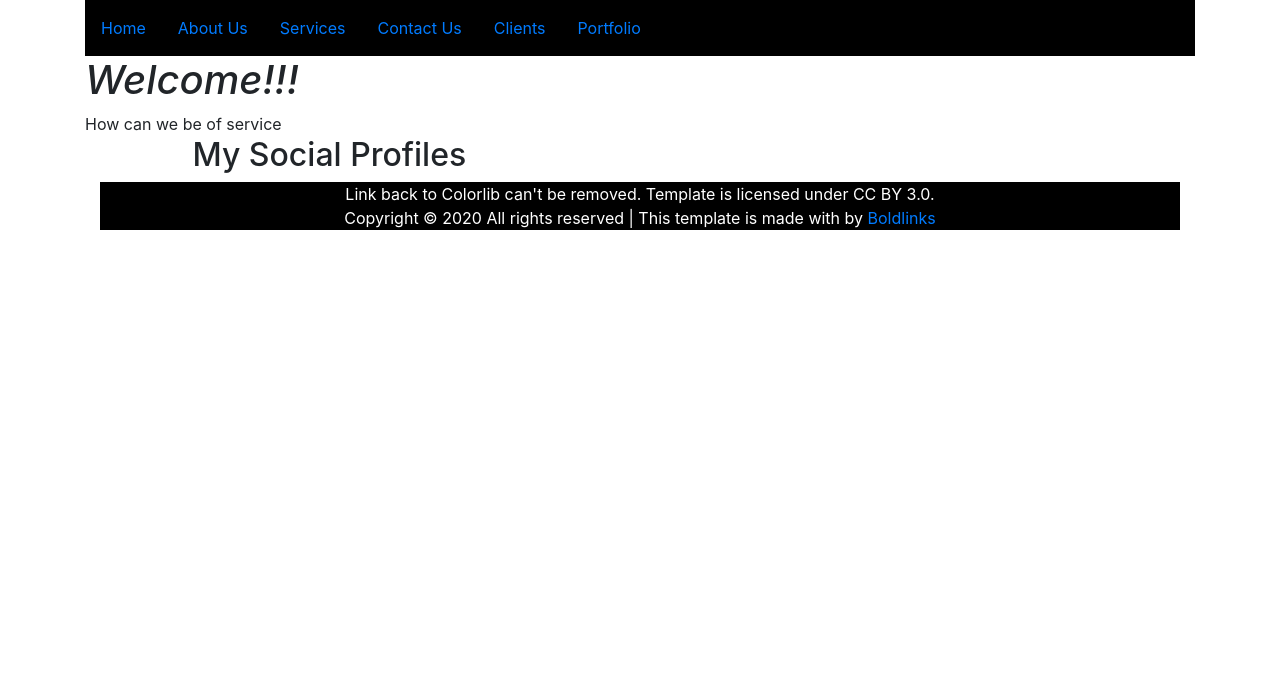
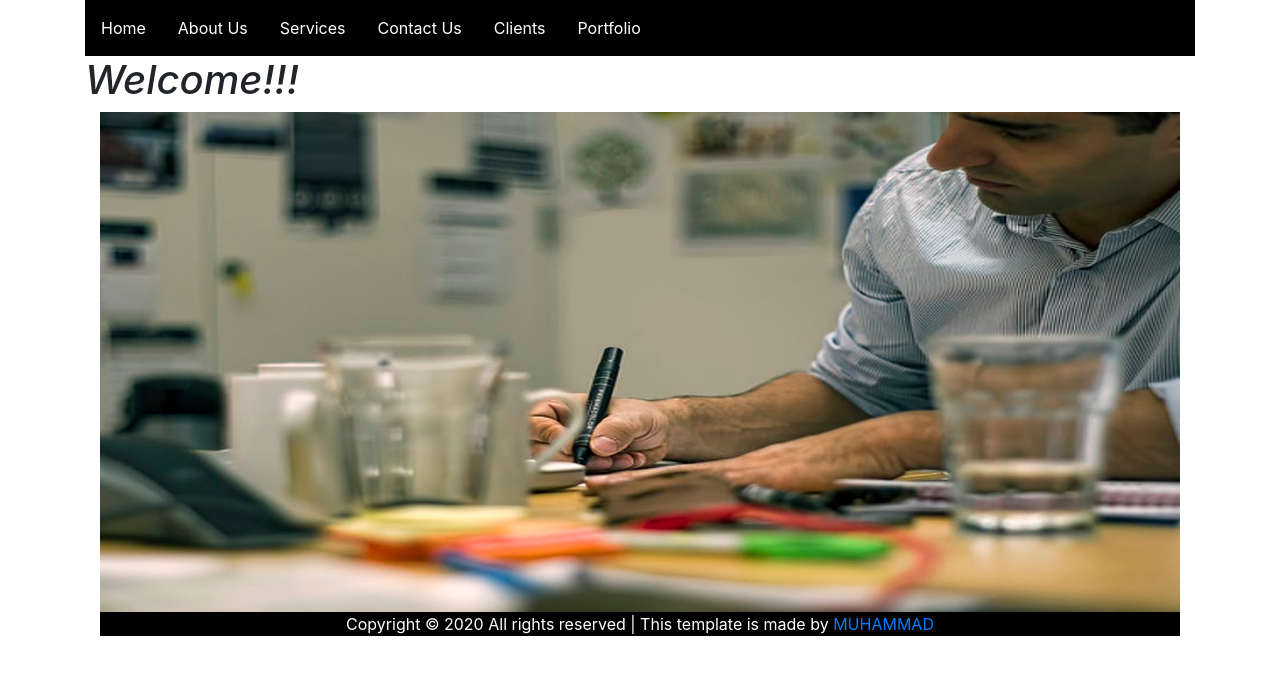
Before and after one commit to Muhammedojo/React, a React (Create React App) app: page / in a window 1280 px wide. Shown: the top 674 px of the page. Built offline with nearby package versions, Linux system fonts and the light colour scheme.

Commit message:
Adding img to the home page

```diff
--- a/src/component/Footer.jsx
+++ b/src/component/Footer.jsx
@@ -5,12 +5,9 @@ function Footer() {
         <footer className="footer-section">
             <div className="container text-center">
                 <div className="copyright" style={{background:"black", color:"white"}}>
-                    <div>
-                        Link back to Colorlib can't be removed. Template is licensed under CC BY 3.0.
-                    </div>
                          <div>
-         Copyright &copy; 2020 All rights reserved | This template is made with
-<i className="fa fa-heart-o" aria-hidden="true"></i> by <a href="https://boldlinks.com.ng" target="_blank">Boldlinks</a>
+         Copyright &copy; 2020 All rights reserved | This template is made
+<i className="fa fa-heart-o" aria-hidden="true"></i> by <a href="https://boldlinks.com.ng" target="_blank">MUHAMMAD</a>
                          </div>
                </div>
             </div>
--- a/src/component/Nav.jsx
+++ b/src/component/Nav.jsx
@@ -5,14 +5,14 @@ function Nav() {
         <div>
             <header className="header-section">
                 <div className="container">
-                    <div className="row" style={{background:"black"}}>
+                    <div className="row" style={{ background: "black", color: "white"}}>
 
-                                <a href="#" className="site-btn m-3">Home</a>
-                                <a href="#" className="site-btn m-3">About Us</a>
-                                <a href="#" className="site-btn m-3">Services</a>
-                                <a href="#" className="site-btn m-3">Contact Us</a>
-                                <a href="#" className="site-btn m-3">Clients</a>
-                                <a href="#" className="site-btn m-3">Portfolio</a>
+                        <a href="#" className="site-btn m-3" style={{ background: "black", color: "white" }}>Home</a>
+                        <a href="#" className="site-btn m-3" style={{ background: "black", color: "white" }}>About Us</a>
+                        <a href="#" className="site-btn m-3" style={{ background: "black", color: "white" }}>Services</a>
+                        <a href="#" className="site-btn m-3" style={{ background: "black", color: "white" }}>Contact Us</a>
+                        <a href="#" className="site-btn m-3" style={{ background: "black", color: "white" }}>Clients</a>
+                        <a href="#" className="site-btn m-3" style={{ background: "black", color: "white" }}>Portfolio</a>
 
                         </div>
 
--- a/src/component/home.jsx
+++ b/src/component/home.jsx
@@ -1,31 +1,16 @@
-import React, {Fragment} from 'react'
-import 'bootstrap/dist/css/bootstrap.css'
+import React, {Fragment} from 'react';
+import 'bootstrap/dist/css/bootstrap.css';
+import job7 from '../job7.jpg';
 function Home() {
 
     return (
         <Fragment>
         <div>
             <h1><i>Welcome!!!</i></h1>
-            <span>How can we be of service </span>
         </div>
-        <div className="social-section">
-            <div className="container">
-                <div className="row">
-                    <div className="col-xl-10 offset-xl-1">
-                        <div className="social-link-warp">
-                            <div className="social-links" style={{backgroun:"blue"}}>
-                                <a href=""><i className="fa fa-pinterest"></i></a>
-                                <a href=""><i className="fa fa-linkedin"></i></a>
-                                <a href=""><i className="fa fa-instagram"></i></a>
-                                <a href=""><i className="fa fa-facebook"></i></a>
-                                <a href=""><i className="fa fa-twitter"></i></a>
-                            </div>
-                            <h2 className="hidden-md hidden-sm">My Social Profiles</h2>
-                        </div>
-                    </div>
-                </div>
+            <div className="container-fluid">
+                <img src={job7} alt="image" style={{ width: "100%", height: "500px" }}/>
             </div>
-        </div>
         </Fragment>
     );
 }
```
Also changed, not shown: src/job7.jpg (added).
